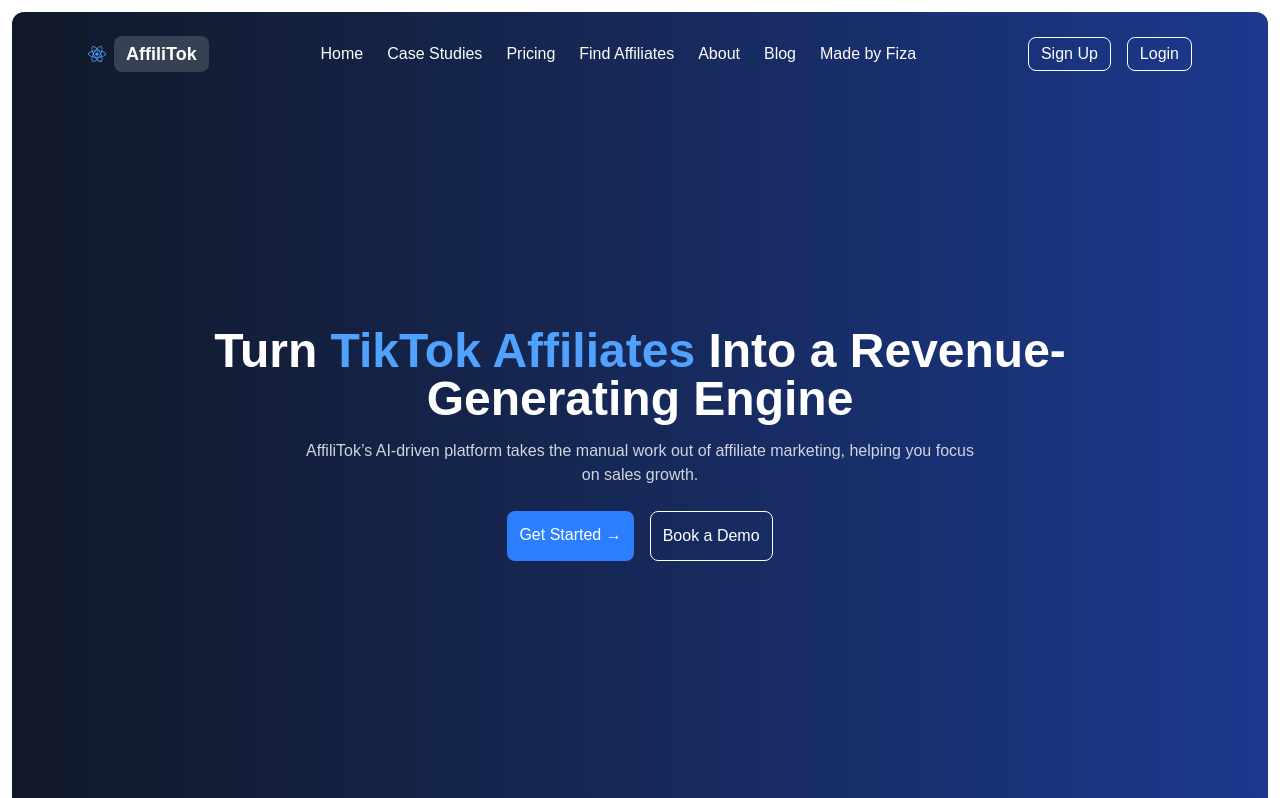
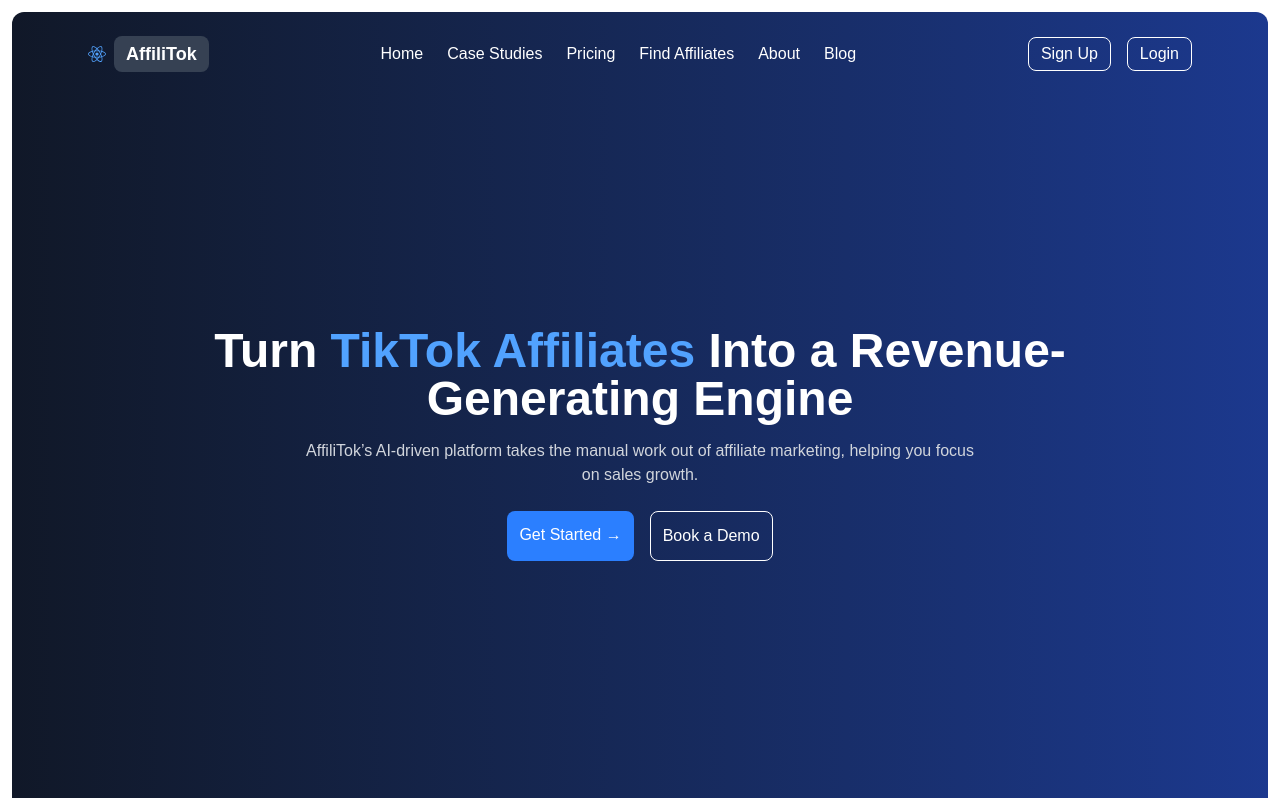
Before and after one commit to TayyabFT/NewFreelancingWeb, a Next.js app: page / in a window 1280 px wide. Shown: the top 798 px of the page. Built offline with nearby package versions, Linux system fonts and the light colour scheme.

Commit message:
back update

```diff
--- a/src/components/shared/Navbar.jsx
+++ b/src/components/shared/Navbar.jsx
@@ -56,7 +56,6 @@
             "Find Affiliates",
             "About",
             "Blog",
-            "Made by Fiza",
           ].map((item, index) => (
             <Link
               key={index}
@@ -113,7 +112,6 @@
               "Find Affiliates",
               "About",
               "Blog",
-              "Made by Fiza",
             ].map((item, index) => (
               <Link
                 key={index}
```
